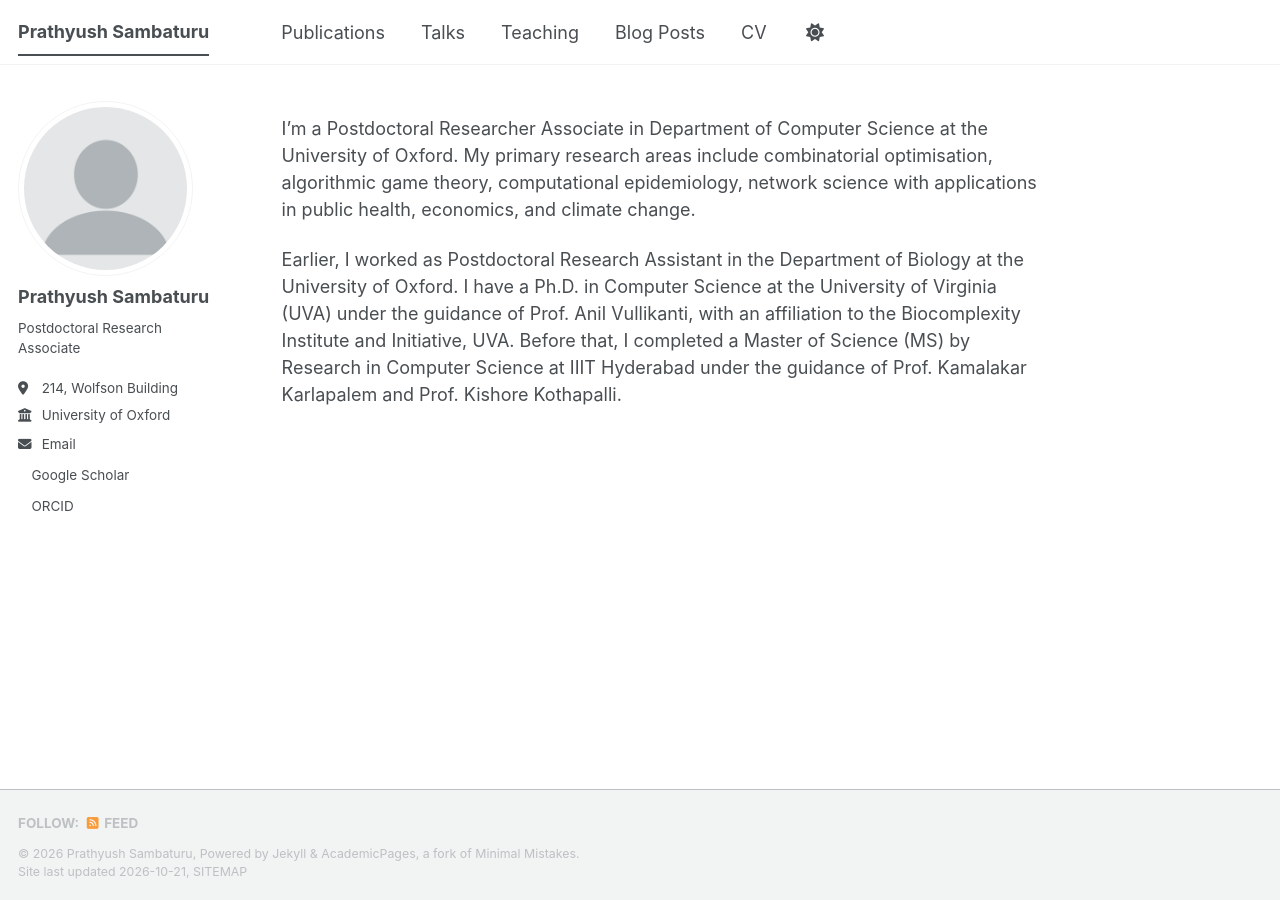
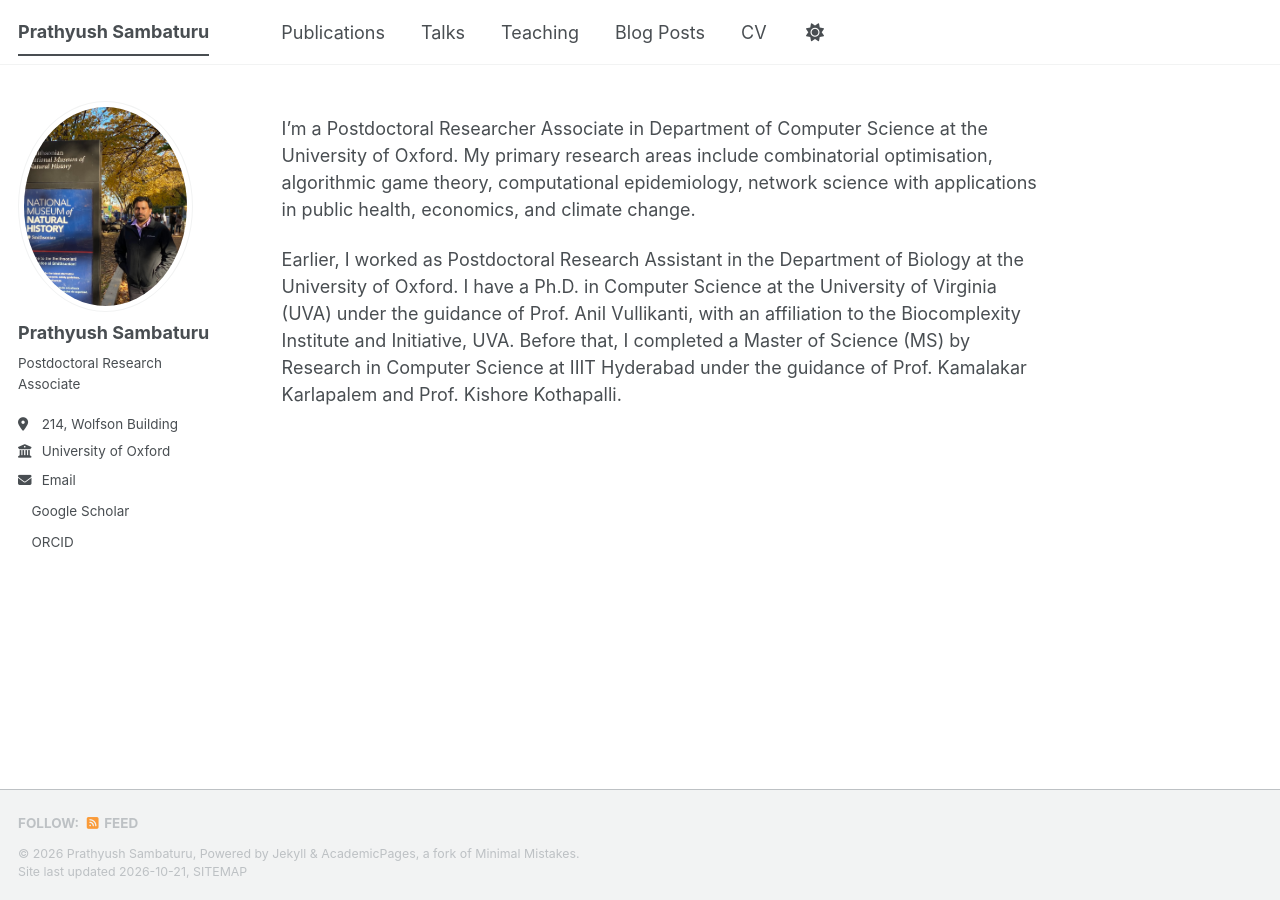
Before and after one commit to prathyushsambaturu1/prathyushsambaturu1.github.io, a Jekyll site: the page built from _pages/about.md, in a window 1280 px wide. Built offline with Jekyll 4.4.1, drawn with Linux system fonts in a browser that asks for light colours; a style sheet for code colours, icons or effects is not loaded.

Commit message:
Update _config.yml

```diff
--- a/_config.yml
+++ b/_config.yml
@@ -23,7 +23,7 @@ repository               : "prathyushsambaturu1/prathyushsambaturu1.github.io"
 #               Additional customization can be done by editing /_includes/author-profile.html
 author:
   # Biographic information
-  avatar           : "profile.png"
+  avatar           : "prathyush.jpg"
   name             : "Prathyush Sambaturu"
   pronouns         : # example: "she/her"
   bio              : "Postdoctoral Research Associate"
```
